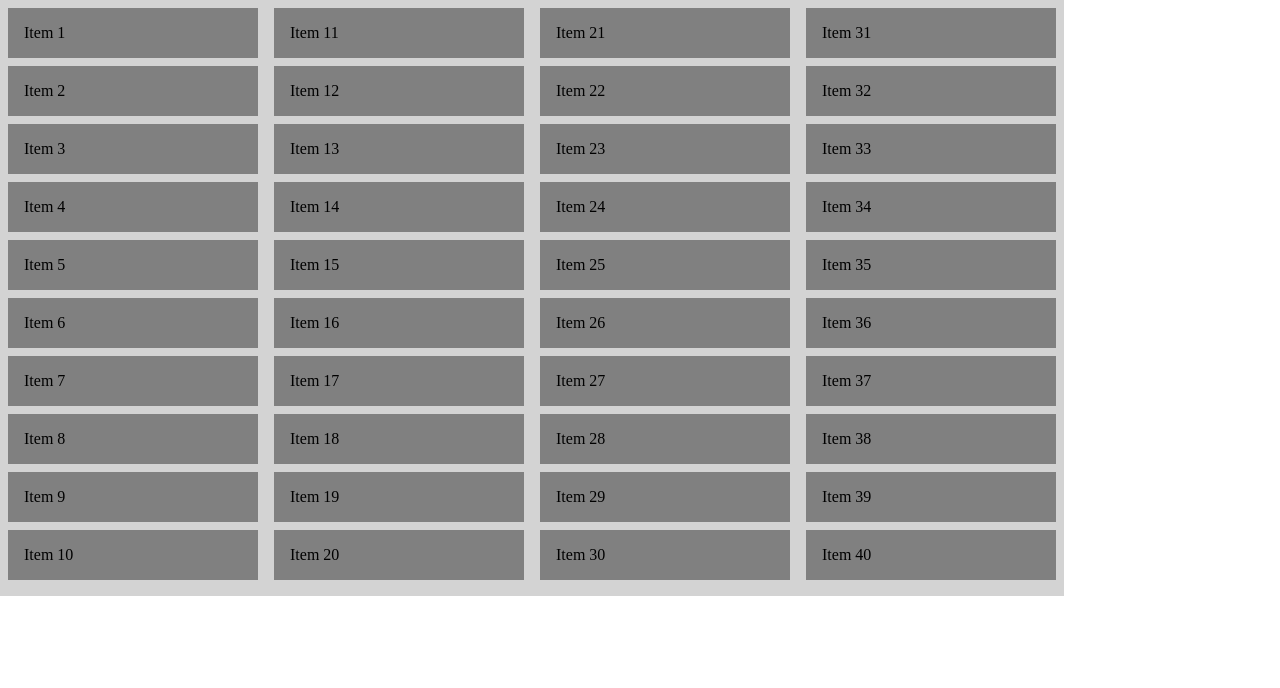
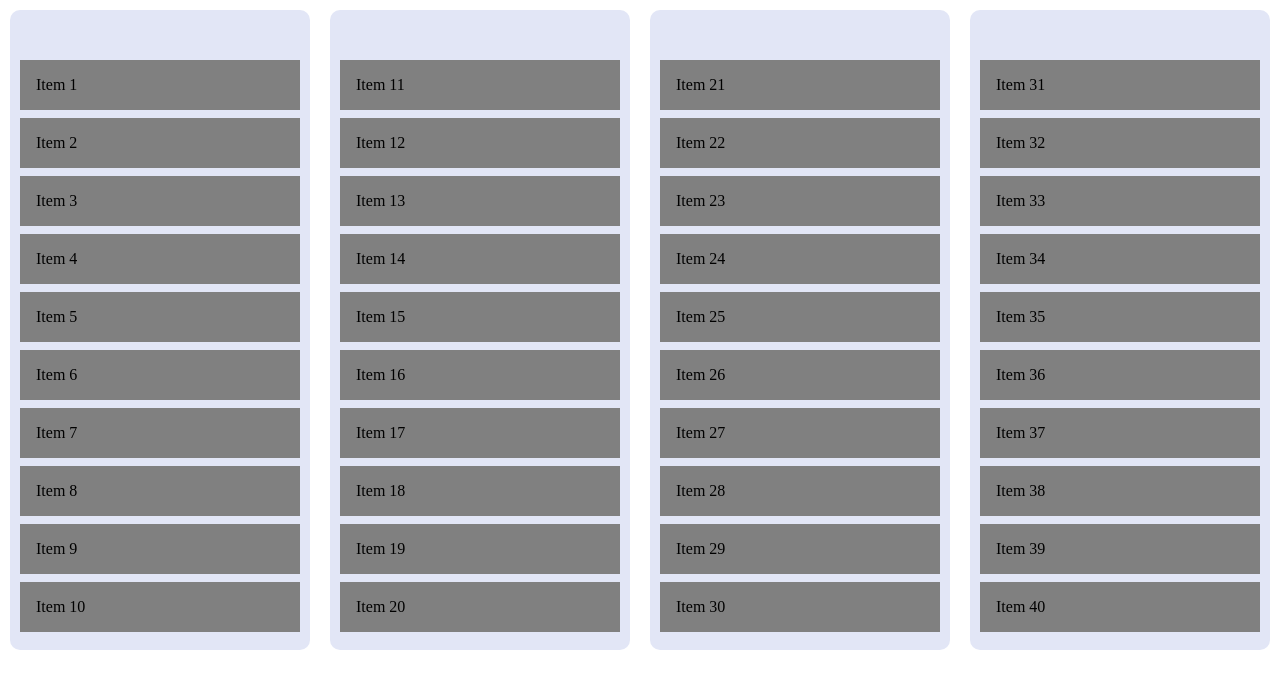
Before and after one commit to DearYuto/dnd, a React app: page / in a window 1280 px wide. Shown: the top 688 px of the page. Built offline with nearby package versions, Linux system fonts and the light colour scheme.

Commit message:
feat: 아이템 클릭 시 선택된 아이템을 토글링할 상태, 클릭 이벤트 추가

```diff
--- a/src/components/Column.tsx
+++ b/src/components/Column.tsx
@@ -1,8 +1,9 @@
-import { Droppable } from 'react-beautiful-dnd';
+import styled from 'styled-components';
+import { Droppable, Id } from 'react-beautiful-dnd';
 
-import { getListStyle } from '@/styles/getListStyle';
 import type { Column } from '@/types/column';
 import Item from './Item';
+import { useState } from 'react';
 
 type Props = {
   column: Column;
@@ -10,22 +11,44 @@ type Props = {
 };
 
 const Column = ({ droppableId, column }: Props) => {
+  const [selectedItemIds, setSelectedItemIds] = useState<Id[]>([]);
+
+  const onClick = (item: Item) => () => {
+    setSelectedItemIds((prevIds) => {
+      if (prevIds.includes(item.id)) {
+        return prevIds.filter((id) => id !== item.id);
+      }
+
+      return [...prevIds, item.id];
+    });
+  };
+
   return (
     <Droppable droppableId={`column${droppableId}`}>
       {(provided, snapshot) => (
-        <div
+        <ListContainer
+          $isDraggingOver={snapshot.isDraggingOver}
           {...provided.droppableProps}
           ref={provided.innerRef}
-          style={getListStyle(snapshot.isDraggingOver)}
         >
           {column.map((item, index) => (
-            <Item item={item} index={index} key={item.id} />
+            <Item onClick={onClick} item={item} index={index} key={item.id} />
           ))}
           {provided.placeholder}
-        </div>
+        </ListContainer>
       )}
     </Droppable>
   );
 };
 
 export default Column;
+
+const ListContainer = styled.div<{ $isDraggingOver: boolean }>`
+  margin: 10px;
+  background-color: ${({ $isDraggingOver }) => ($isDraggingOver ? '#cfd5ec' : '#e2e6f6')};
+  padding: 10px;
+  width: 300px;
+  min-height: 500px;
+  border-radius: 10px;
+  padding-top: 50px;
+`;
```
